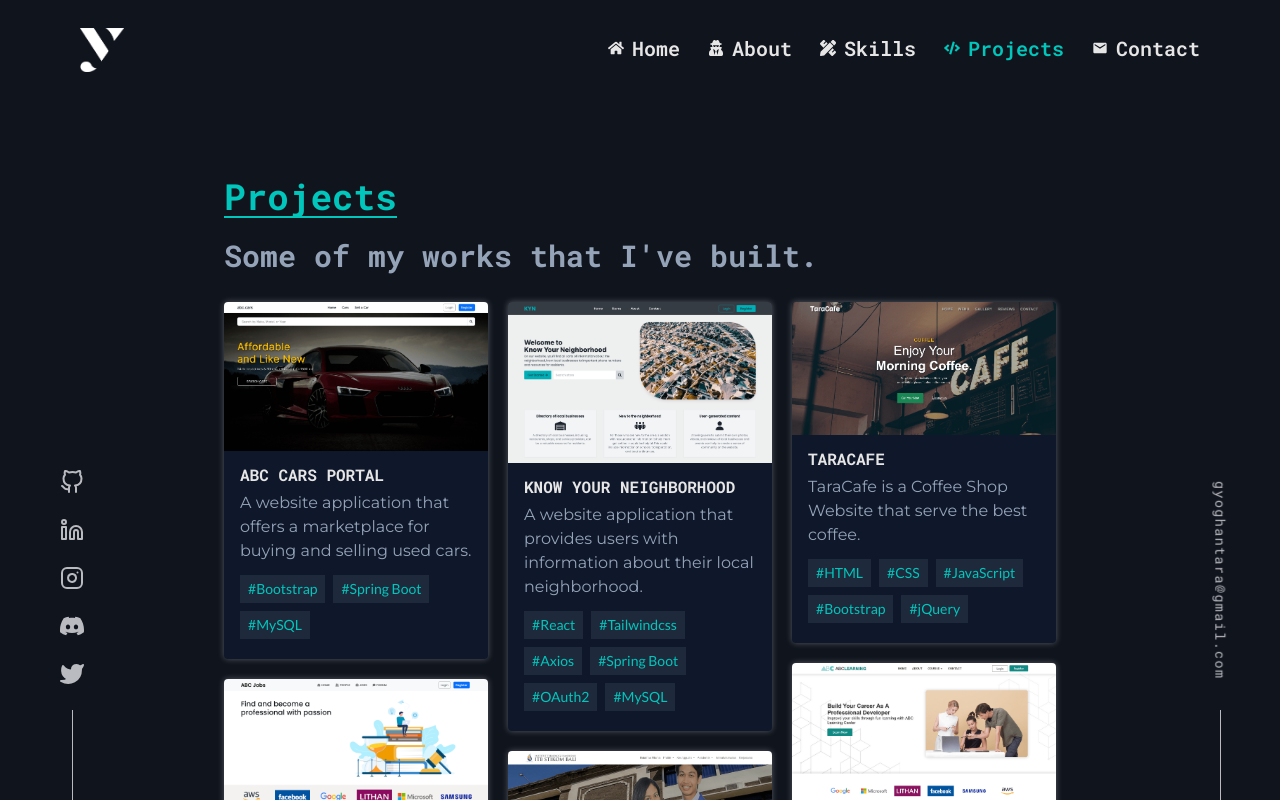
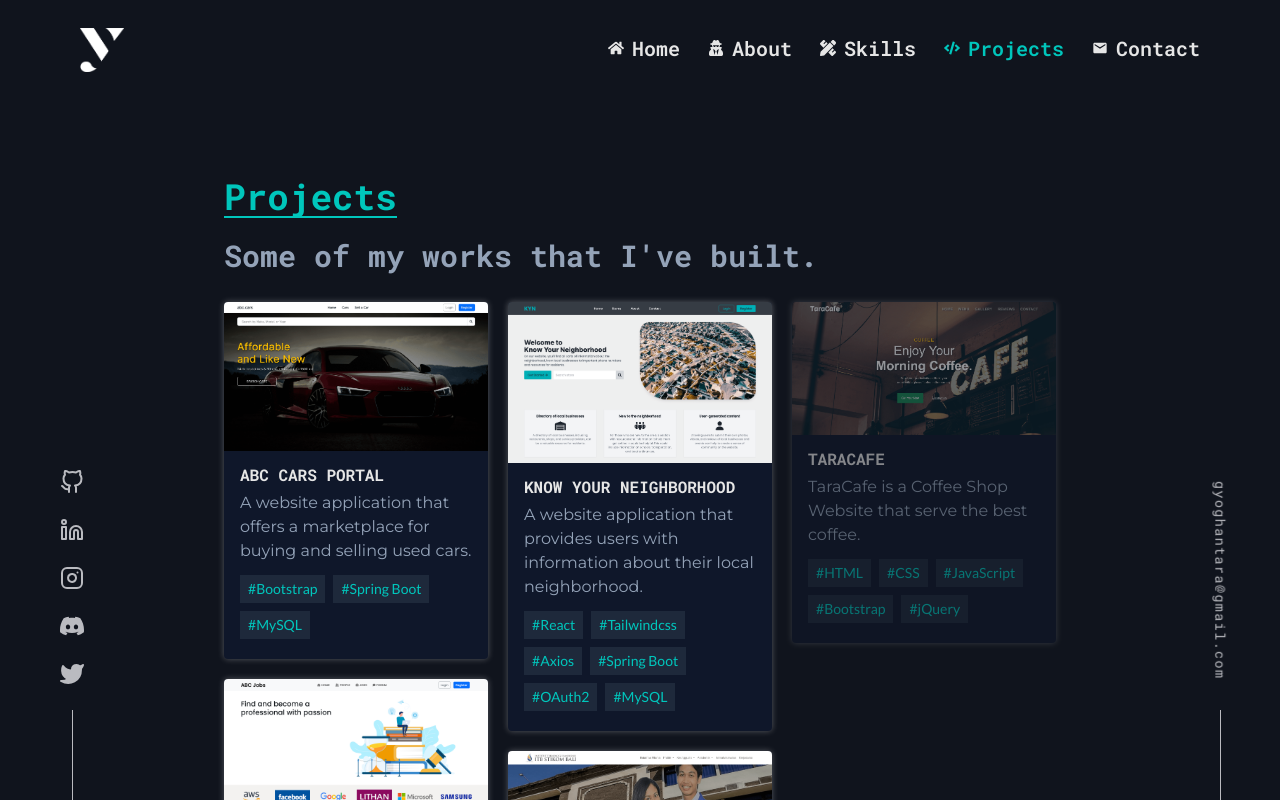
Before and after one commit to yoghantara08/my-portfolio, a React (Create React App) app: page /projects in a window 1280 px wide. Built offline with nearby package versions, Linux system fonts and the light colour scheme.

Commit message:
projects section animation

```diff
--- /dev/null
+++ b/src/animation/projects-motion.ts
@@ -0,0 +1,25 @@
+import { MotionProps } from "framer-motion";
+
+export const projectsVariants: MotionProps = {
+  variants: {
+    initial: { opacity: 0 },
+    animate: {
+      opacity: 1,
+      transition: { delay: 0.8, delayChildren: 0.8, staggerChildren: 0.25 },
+    },
+    exit: {
+      opacity: 0,
+      transition: { delay: 0.8 },
+    },
+  },
+};
+
+export const projectVariants: MotionProps = {
+  variants: {
+    initial: { opacity: 0 },
+    animate: {
+      opacity: 1,
+      transition: { duration: 0.35 },
+    },
+  },
+};
--- a/src/components/card/ProjectCard.tsx
+++ b/src/components/card/ProjectCard.tsx
@@ -1,6 +1,8 @@
 import { IProject } from "../../content";
 import TagButton from "../button/TagButton";
 import { FaGithub, FaEye } from "react-icons/fa";
+import { motion } from "framer-motion";
+import { projectVariants } from "../../animation/projects-motion";
 
 interface Props {
   project: IProject;
@@ -10,7 +12,10 @@ const ProjectCard: React.FC<Props> = ({ project }) => {
   const { image, tags, description, title, demo, github } = project;
 
   return (
-    <li className="rounded bg-slate-900 shadow-shadowEven w-full inline-block mb-5 group cursor-default">
+    <motion.li
+      className="rounded bg-slate-900 shadow-shadowEven w-full inline-block mb-5 group cursor-default"
+      variants={projectVariants.variants}
+    >
       <div className="relative w-full ">
         <img src={image} alt={title} className="rounded-t" />
         <div
@@ -41,7 +46,7 @@ const ProjectCard: React.FC<Props> = ({ project }) => {
           ))}
         </div>
       </div>
-    </li>
+    </motion.li>
   );
 };
 
--- a/src/pages/Projects.tsx
+++ b/src/pages/Projects.tsx
@@ -3,25 +3,38 @@ import ProjectCard from "../components/card/ProjectCard";
 import Container from "../components/layout/Container";
 import { projects, socials } from "../content";
 import { FiExternalLink } from "react-icons/fi";
+import { motion } from "framer-motion";
+import {
+  skillTitle2Variants,
+  skillTitleVariants,
+} from "../animation/skills-motion";
+import { projectsVariants } from "../animation/projects-motion";
 
 const Projects = () => {
   return (
     <Container>
       <main className="flex flex-col text-slate-400 mx-6 md:mx-10 lg:mx-24 mt-0 md:mt-12">
-        <h1
+        <motion.h1
           className="font-extrabold text-3xl md:text-4xl mb-3 text-aqua font-roboto relative w-fit
-        after:content-[''] after:block after:top-0 after:left-0 after:h-[1px] after:border after:w-full"
+          after:content-[''] after:block after:top-0 after:left-0 after:h-[1px] after:border after:w-full"
+          variants={skillTitleVariants.variants}
         >
           Projects
-        </h1>
-        <h2 className="font-bold text-2xl md:text-3xl font-roboto mt-2">
+        </motion.h1>
+        <motion.h2
+          className="font-bold text-2xl md:text-3xl font-roboto mt-2"
+          variants={skillTitle2Variants.variants}
+        >
           Some of my works that I've built.
-        </h2>
-        <ul className="mt-7 columns-1 lg:columns-2 xl:columns-3 gap-5">
+        </motion.h2>
+        <motion.ul
+          className="mt-7 columns-1 lg:columns-2 xl:columns-3 gap-5"
+          variants={projectsVariants.variants}
+        >
           {projects.map((project) => (
             <ProjectCard key={project.title} project={project} />
           ))}
-        </ul>
+        </motion.ul>
         <div className="flex justify-center mt-4">
           <a href={socials[0].link} target="_blank" rel="noreferrer">
             <Button className="w-fit flex items-center text-lg">
```
